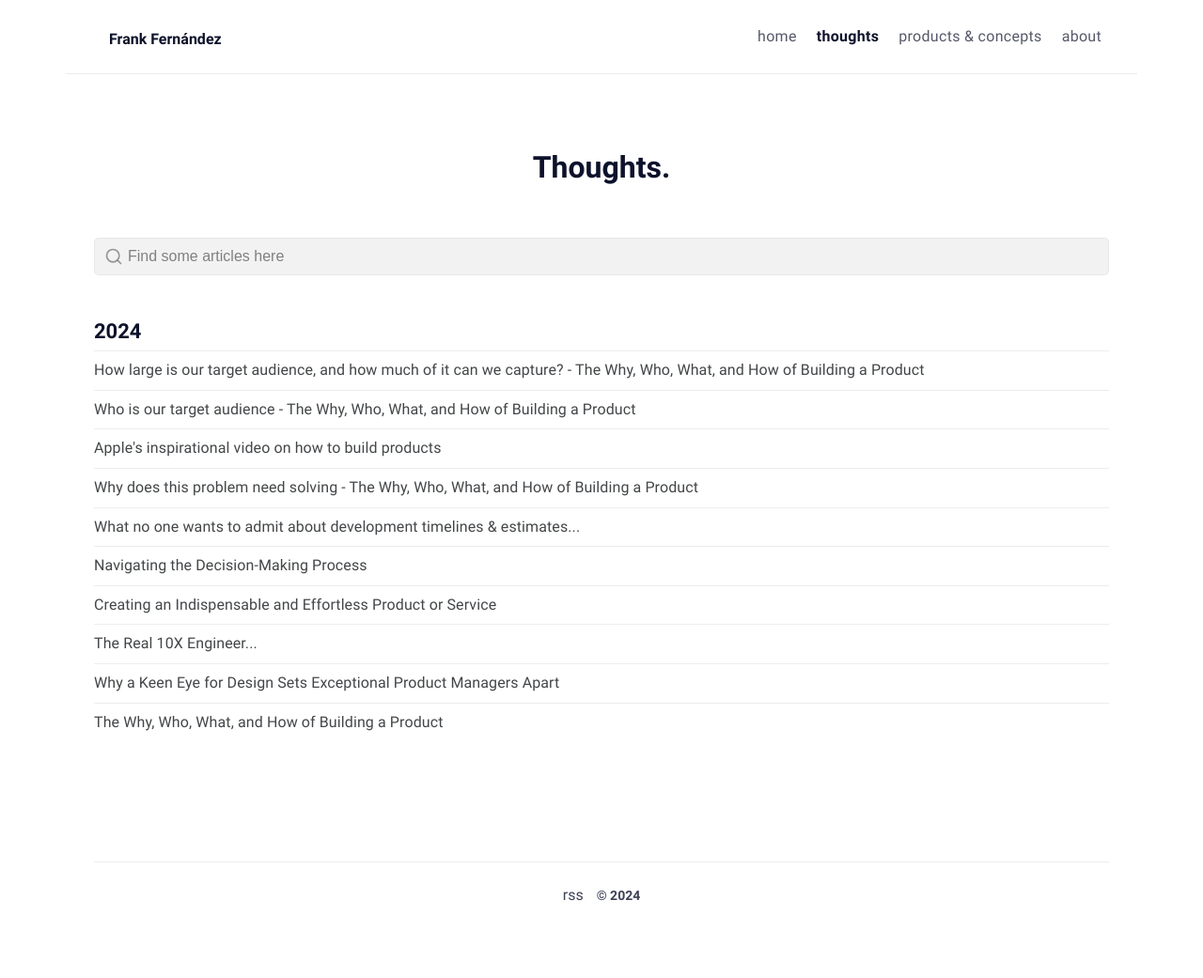
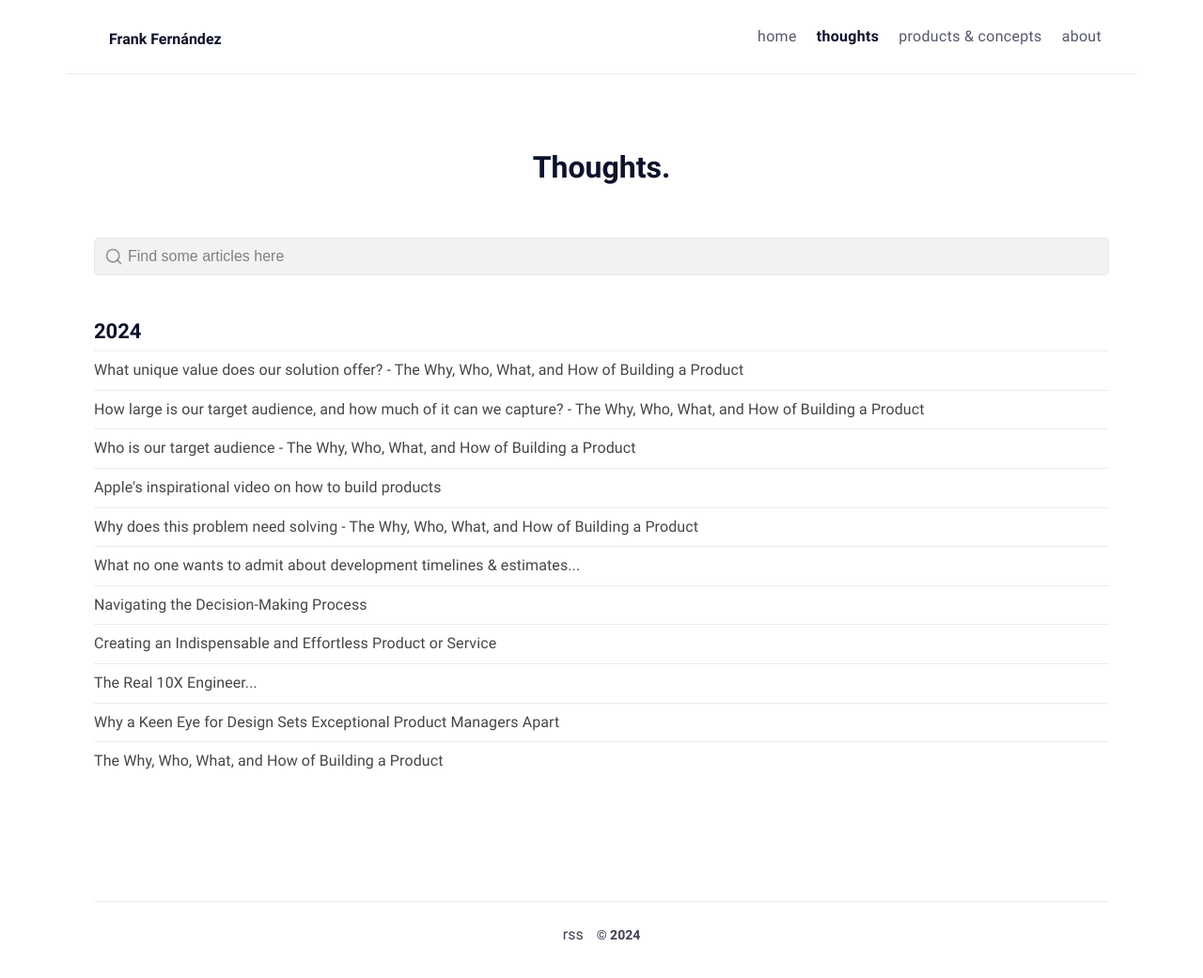
Before and after one commit to frafdez/blog, a Jekyll site: the page built from archive.html, in a window 1280 px wide. Shown: the whole page at 94% size. Built offline with Jekyll 4.4.1, drawn with Linux system fonts in a browser that asks for light colours; before the commit the page ends 1000 px from its top, so only the background shows below that.

```diff
--- a/_layouts/home.html
+++ b/_layouts/home.html
@@ -5,10 +5,12 @@ home: true
 
 <h3 class="posts-item-note" aria-label="Recent Posts">Recent Posts</h3>
 {%- for post in site.posts limit: site.number_of_posts -%}
+  {%- if post.date <= site.time -%}
     <article class="post-item">
       <span class="post-item-date">{{ post.date | date: "%b %d, %Y" }}</span>
       <h4 class="post-item-title">
         <a href="{{ post.url }}">{{ post.title | escape }}</a>
       </h4>
     </article>
+  {%- endif -%}
 {%- endfor -%}
--- /dev/null
+++ b/_posts/2024-08-21-what-unique-value-does-our-solution-offer-the-why-who-what-and-how-of-building-a-product.md
@@ -0,0 +1,5 @@
+---
+title: What unique value does our solution offer? - The Why, Who, What, and How of
+  Building a Product
+date: '2024-08-21 18:03:42'
+---
```
Also changed, not shown: .github/workflow/jekyll-gh-pages.yml (added), 2 other files. Lines whose indentation alone changed are shown as unchanged.
